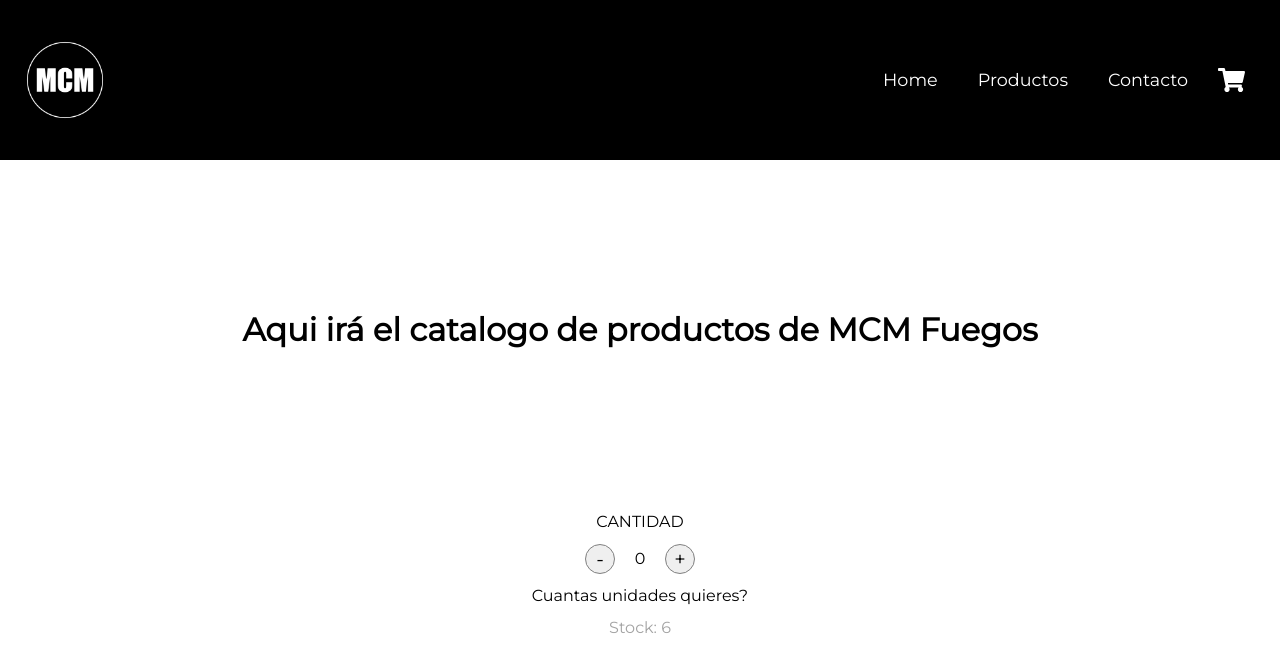
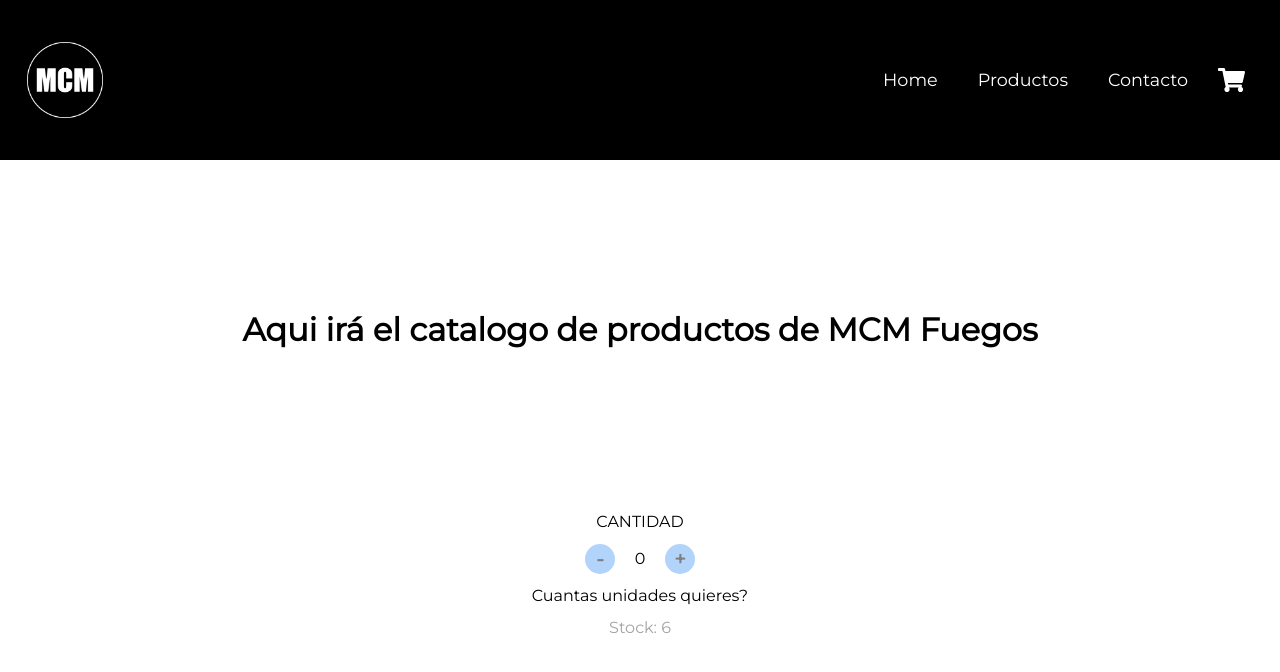
Before and after one commit to Lautarocm/MCM_Fuegos, a React (Create React App) app: page / in a window 1280 px wide. Shown: the top 672 px of the page. Built offline with nearby package versions, Linux system fonts and the light colour scheme.

Commit message:
ItemCount buttons style

```diff
--- a/src/components/ItemCount/ItemCount.scss
+++ b/src/components/ItemCount/ItemCount.scss
@@ -9,11 +9,21 @@
         display: flex;
 
         & button{
-            border: 1px solid gray;
+            border: none;
+            color: rgb(126, 126, 126);
             border-radius: 50px;
             font-size: 1.25rem;
+            font-weight: bolder;
             width: 30px;
             height: 30px;
+            background-color: rgb(178, 212, 250);
+
+            &:hover{
+                background-color: white;
+                border: 1px solid rgb(178, 212, 250);
+                transform: scale(1.1);
+                transition: ease-in-out all 100ms;
+            }
         }
 
         & p{
```
